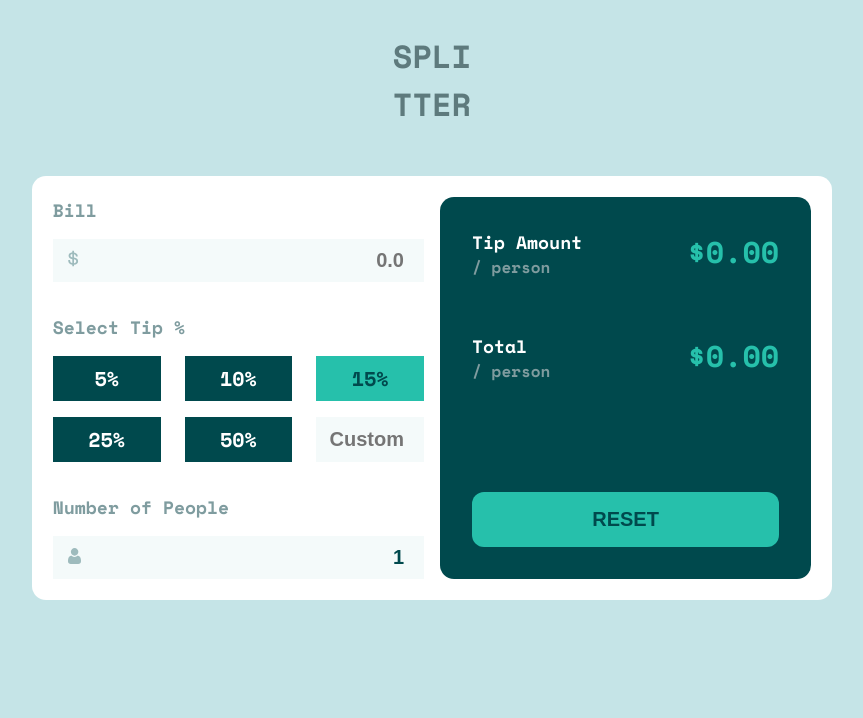
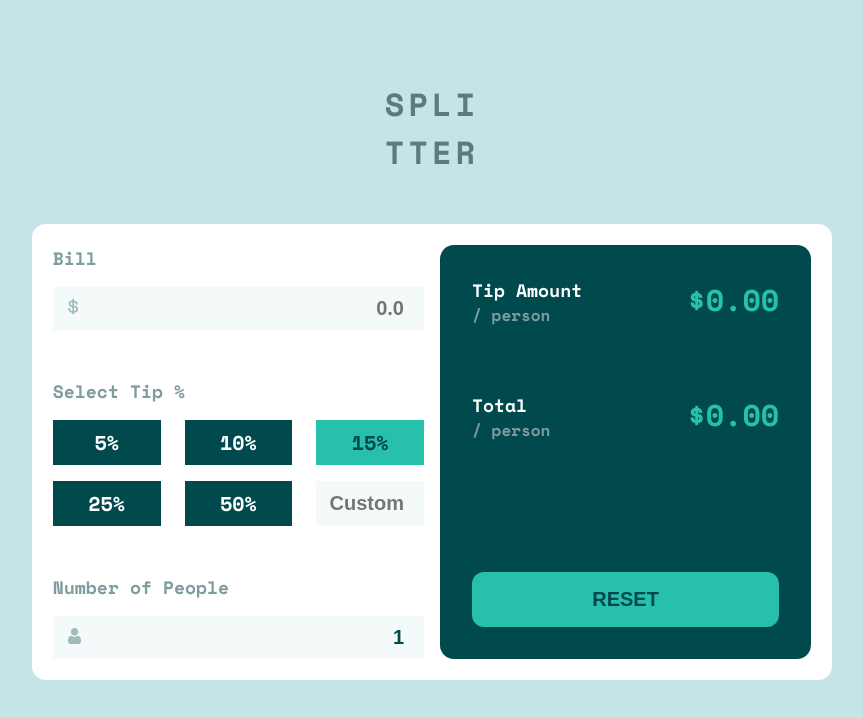
Before and after one commit to cluod-Alfakhre/tip-calculator-app-main, a plain HTML site: page index.html in a window 1280 px wide. Shown: the whole page, without its empty margins (208-1071 px from the left). Drawn offline with nearby package versions, Linux system fonts and the light colour scheme.

Commit message:
editing styling

```diff
--- a/style.css
+++ b/style.css
@@ -8,7 +8,7 @@ body{
     display: grid;
     justify-content: center;
     min-height: 100vh;
-    padding-top: 2rem;
+    padding-top: 5rem;
     background-color: hsl(185, 41%, 84%);
     font-family: 'Space Mono', monospace;
 }
@@ -29,6 +29,7 @@ input:focus{
     text-align: center;
     margin-bottom: 3rem;
     color: hsl(186, 14%, 43%);
+    letter-spacing: 4px;
 }
 .container{
     width: 800px;
@@ -41,7 +42,7 @@ input:focus{
 }
 section.calc{
     display: grid;
-    gap: 2rem;
+    gap: 3rem;
 }
 .calc .label{
     font-size: 18px;
```
